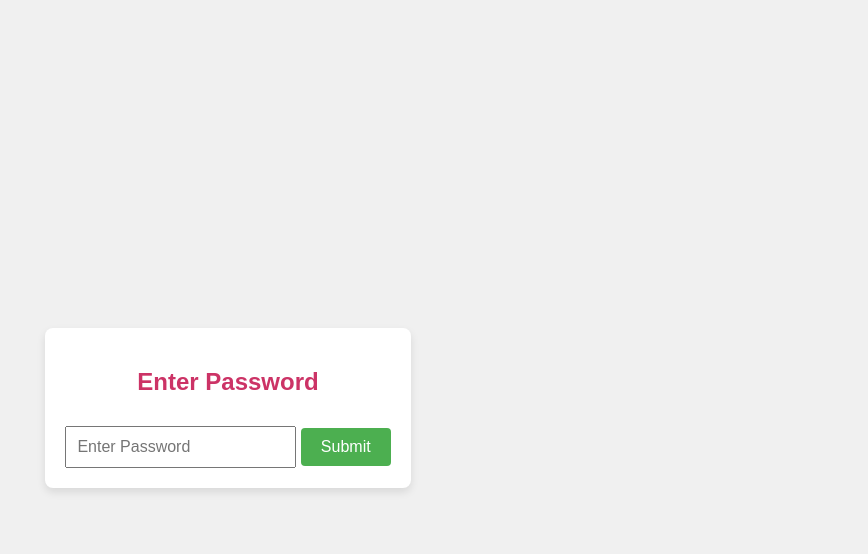
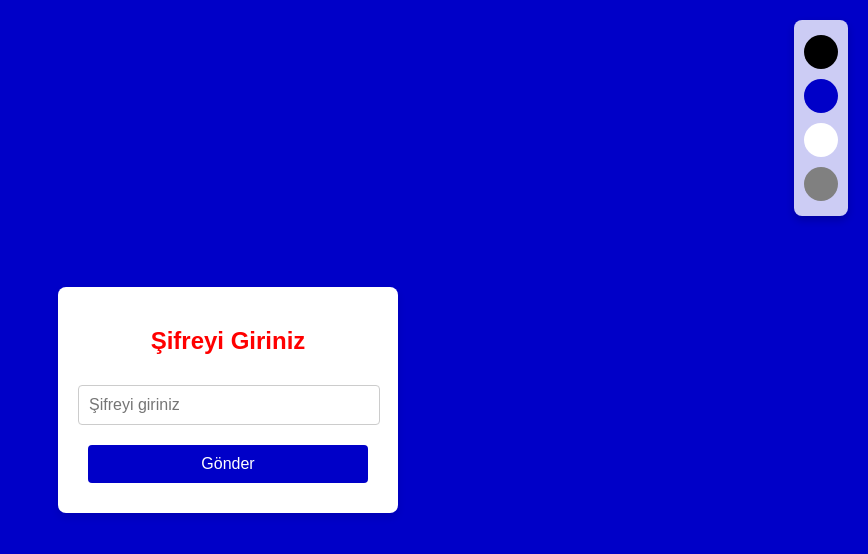
Before and after one commit to TahaOkumus69/ali.github.io, a plain HTML site: page index.html in a window 1280 px wide. Shown: the whole page, without its empty margins (412-1280 px from the left). Drawn offline with Linux system fonts and the light colour scheme.

Commit message:
Update index.html

```diff
--- a/index.html
+++ b/index.html
@@ -1,61 +1,19 @@
-
 <!DOCTYPE html>
-<html lang="en">
+<html lang="tr">
 <head>
-    <style>
-    body {
-        background-color: #ffe6f2; /* Açık pembe arka plan */
-        color: #a64d79; /* Pembe tonlarında yazı rengi */
-        font-family: Arial, sans-serif;
-    }
-
-    .container {
-        max-width: 800px;
-        margin: auto;
-        padding: 20px;
-        background-color: #fff0f5; /* Açık pembe arka plan */
-        border-radius: 8px;
-        box-shadow: 0 4px 8px rgba(0, 0, 0, 0.2);
-    }
-
-    h1, h2 {
-        color: #cc3366; /* Koyu pembe başlık rengi */
-    }
-
-    button {
-        background-color: #ff66b2; /* Pembe buton rengi */
-        color: white;
-        padding: 10px 20px;
-        border: none;
-        border-radius: 5px;
-        cursor: pointer;
-        font-size: 16px;
-    }
-
-    button:hover {
-        background-color: #ff3385; /* Butona tıklanınca koyulaşan pembe */
-    }
-
-    .gallery img {
-        width: 100%;
-        max-width: 200px;
-        margin: 10px;
-        border-radius: 8px;
-        box-shadow: 0 4px 8px rgba(0, 0, 0, 0.1);
-    }
-</style>
-
     <meta charset="UTF-8">
     <meta name="viewport" content="width=device-width, initial-scale=1.0">
-    <title>Login</title>
+    <title>Giriş Yap</title>
     <style>
         body {
             display: flex;
             justify-content: center;
             align-items: center;
             height: 100vh;
-            background-color: #f0f0f0;
+            background-color: #0000c8; /* Varsayılan arka plan rengi */
             font-family: Arial, sans-serif;
+            margin: 0;
+            transition: background-color 0.3s ease; /* Arka plan rengi geçişi */
         }
         .container {
             text-align: center;
@@ -63,31 +21,79 @@
             border-radius: 8px;
             background-color: #fff;
             box-shadow: 0 4px 8px rgba(0, 0, 0, 0.1);
+            max-width: 300px;
+            width: 100%;
+        }
+        h2 {
+            color: red; /* Başlık rengini kırmızı yapar */
+            margin-bottom: 20px;
         }
         input {
+            width: calc(100% - 20px);
             padding: 10px;
             font-size: 16px;
             margin-top: 10px;
+            margin-bottom: 10px;
+            border: 1px solid #ccc;
+            border-radius: 4px;
         }
         button {
+            width: calc(100% - 20px);
             padding: 10px 20px;
             font-size: 16px;
             margin-top: 10px;
+            margin-bottom: 10px;
             cursor: pointer;
-            background-color: #4CAF50;
+            background-color: #0000c8;
             color: white;
             border: none;
             border-radius: 4px;
+        }
+        #error {
+            color: red;
+            display: none;
+            margin-top: 10px;
+        }
+        /* Tema stilleri */
+        .color-picker {
+            display: flex;
+            flex-direction: column;
+            position: fixed;
+            right: 20px;
+            top: 20px;
+            background-color: rgba(255, 255, 255, 0.8); /* Yarı saydam arka plan */
+            padding: 10px;
+            border-radius: 8px;
+            box-shadow: 0 4px 8px rgba(0, 0, 0, 0.2);
+        }
+        .color-circle {
+            width: 30px;
+            height: 30px;
+            border-radius: 50%;
+            margin: 5px 0;
+            cursor: pointer;
+            border: 2px solid transparent; /* Seçili değilken kenar rengi */
+        }
+        .color-circle:hover {
+            border: 2px solid #000; /* Hover durumunda kenar rengi */
         }
     </style>
 </head>
 <body>
     <div class="container">
-        <h2>Enter Password</h2>
-        <input type="password" id="password" placeholder="Enter Password">
-        <button onclick="checkPassword()">Submit</button>
-        <p id="error" style="color:red; display:none;">Incorrect password, try again.</p>
+        <h2>Şifreyi Giriniz</h2>
+        <input type="password" id="password" placeholder="Şifreyi giriniz" onkeypress="handleKeyPress(event)">
+        <button onclick="checkPassword()">Gönder</button>
+        <p id="error">Yanlış Şifre, Tekrar deneyin.</p>
     </div>
+
+    <div class="color-picker">
+        <div class="color-circle" style="background-color: #000000;" onclick="changeBackgroundColor('#000000')"></div>
+        <div class="color-circle" style="background-color: #0000c8;" onclick="changeBackgroundColor('#0000c8')"></div>
+        <div class="color-circle" style="background-color: #ffffff;" onclick="changeBackgroundColor('#ffffff')"></div>
+        <div class="color-circle" style="background-color: #808080;" onclick="changeBackgroundColor('#808080')"></div>
+    </div>
+
     <script>
         function checkPassword() {
             const password = document.getElementById('password').value;
@@ -95,7 +101,18 @@
                 window.location.href = 'gallery.html';
             } else {
                 document.getElementById('error').style.display = 'block';
+                document.getElementById('password').value = ''; // Şifre alanını temizle
             }
+        }
+
+        function handleKeyPress(event) {
+            if (event.key === 'Enter') {
+                checkPassword(); // Enter tuşuna basıldığında şifreyi kontrol et
+            }
+        }
+
+        function changeBackgroundColor(color) {
+            document.body.style.backgroundColor = color; // Arka plan rengini değiştir
         }
     </script>
 </body>
```
